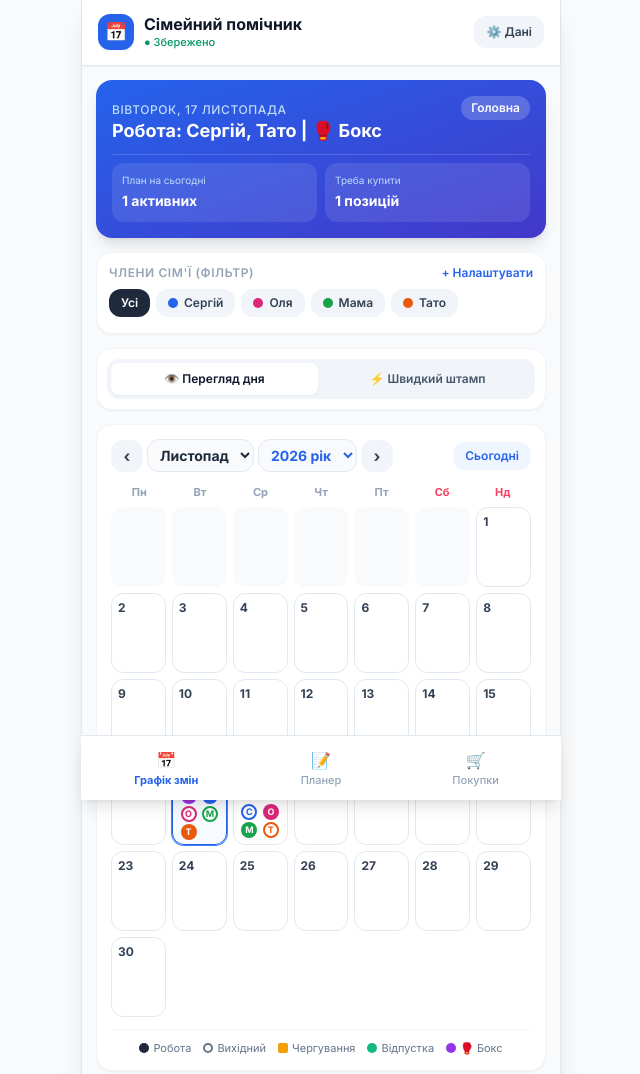
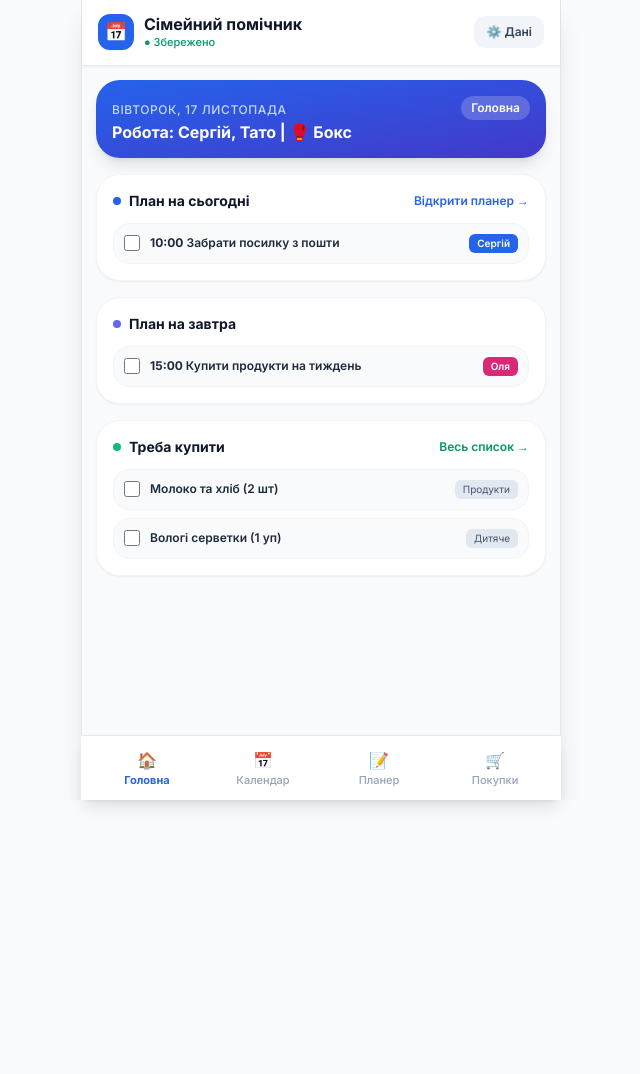
Before and after one commit to Simao12342/FamilyAsist, a plain HTML site: page index.html in a window 1280 px wide. Shown: the top 1074 px of the page, without its empty margins (319-959 px from the left). After the commit the page ends 800 px from the top, so only its background shows below. Drawn offline with nearby package versions, Linux system fonts and the light colour scheme.

Commit message:
Update index.html

```diff
--- a/index.html
+++ b/index.html
@@ -42,30 +42,54 @@
     <!-- Контент вкладок -->
     <main class="flex-1 p-3.5 space-y-4">
 
-      <!-- ВКЛАДКА 1: ГРАФІК ЗМІН ТА БОКС -->
-      <section id="tab-shifts" class="space-y-3.5">
-
-        <!-- Інформаційний віджет -->
-        <div class="bg-gradient-to-br from-blue-600 to-indigo-700 rounded-2xl p-4 text-white shadow-lg space-y-3">
+      <!-- ВКЛАДКА 0: ГОЛОВНА (ТИTУЛЬНА) СТОРІНКА -->
+      <section id="tab-home" class="space-y-4">
+        <!-- Вітання та статус змін на сьогодні -->
+        <div class="bg-gradient-to-br from-blue-600 to-indigo-700 rounded-3xl p-4 text-white shadow-lg space-y-3">
           <div class="flex justify-between items-start">
             <div>
-              <span id="header-today-date" class="text-xs uppercase tracking-wider text-blue-200 font-medium">Сьогодні</span>
-              <h2 id="header-today-title" class="text-lg font-bold leading-tight">Завантаження...</h2>
+              <span id="home-date-str" class="text-xs uppercase tracking-wider text-blue-200 font-medium">Сьогодні</span>
+              <h2 id="home-today-shifts" class="text-base font-bold leading-tight mt-0.5">Завантаження...</h2>
             </div>
             <span class="px-2.5 py-1 bg-white/20 rounded-full text-xs font-semibold backdrop-blur-md">Головна</span>
           </div>
-          <div class="grid grid-cols-2 gap-2 pt-2 border-t border-white/15">
-            <div onclick="switchTab('planner')" class="bg-white/10 hover:bg-white/15 p-2.5 rounded-xl cursor-pointer transition">
-              <span class="text-[10px] text-blue-200 block">План на сьогодні</span>
-              <span id="widget-events-count" class="text-sm font-bold">0 подій</span>
-            </div>
-            <div onclick="switchTab('shopping')" class="bg-white/10 hover:bg-white/15 p-2.5 rounded-xl cursor-pointer transition">
-              <span class="text-[10px] text-blue-200 block">Треба купити</span>
-              <span id="widget-shop-count" class="text-sm font-bold">0 товарів</span>
-            </div>
-          </div>
         </div>
 
+        <!-- План на сьогодні -->
+        <div class="bg-white p-4 rounded-3xl shadow-sm border border-slate-100 space-y-3">
+          <div class="flex justify-between items-center">
+            <h3 class="font-bold text-sm text-slate-900 flex items-center gap-2">
+              <span class="w-2 h-2 rounded-full bg-blue-600"></span> План на сьогодні
+            </h3>
+            <button onclick="switchTab('planner')" class="text-xs font-semibold text-blue-600 hover:underline">Відкрити планер →</button>
+          </div>
+          <div id="home-today-events" class="space-y-2"></div>
+        </div>
+
+        <!-- План на завтра -->
+        <div class="bg-white p-4 rounded-3xl shadow-sm border border-slate-100 space-y-3">
+          <div class="flex justify-between items-center">
+            <h3 class="font-bold text-sm text-slate-900 flex items-center gap-2">
+              <span class="w-2 h-2 rounded-full bg-indigo-500"></span> План на завтра
+            </h3>
+          </div>
+          <div id="home-tomorrow-events" class="space-y-2"></div>
+        </div>
+
+        <!-- Активні покупки -->
+        <div class="bg-white p-4 rounded-3xl shadow-sm border border-slate-100 space-y-3">
+          <div class="flex justify-between items-center">
+            <h3 class="font-bold text-sm text-slate-900 flex items-center gap-2">
+              <span class="w-2 h-2 rounded-full bg-emerald-500"></span> Треба купити
+            </h3>
+            <button onclick="switchTab('shopping')" class="text-xs font-semibold text-emerald-600 hover:underline">Весь список →</button>
+          </div>
+          <div id="home-shopping-list" class="space-y-2"></div>
+        </div>
+      </section>
+
+      <!-- ВКЛАДКА 1: КАЛЕНДАР / ГРАФІК ЗМІН -->
+      <section id="tab-shifts" class="hidden space-y-3.5">
         <div class="bg-white p-3 rounded-2xl shadow-sm border border-slate-100">
           <div class="flex justify-between items-center mb-2">
             <span class="text-xs font-semibold text-slate-400 uppercase tracking-wider">Члени сім'ї (фільтр)</span>
@@ -182,11 +206,15 @@
 
     </main>
 
-    <!-- Нижня навігація -->
-    <nav class="fixed bottom-0 left-1/2 -translate-x-1/2 w-full max-w-[480px] bg-white border-t border-slate-200 grid grid-cols-3 py-2 px-2 z-30 shadow-lg">
-      <button onclick="switchTab('shifts')" id="nav-shifts" class="flex flex-col items-center py-1 rounded-xl text-blue-600 font-bold">
+    <!-- Нижня навігація з 4 кнопками -->
+    <nav class="fixed bottom-0 left-1/2 -translate-x-1/2 w-full max-w-[480px] bg-white border-t border-slate-200 grid grid-cols-4 py-2 px-2 z-30 shadow-lg">
+      <button onclick="switchTab('home')" id="nav-home" class="flex flex-col items-center py-1 rounded-xl text-blue-600 font-bold">
+        <span class="text-base">🏠</span>
+        <span class="text-[11px]">Головна</span>
+      </button>
+      <button onclick="switchTab('shifts')" id="nav-shifts" class="flex flex-col items-center py-1 rounded-xl text-slate-400 font-medium">
         <span class="text-base">📅</span>
-        <span class="text-[11px]">Графік змін</span>
+        <span class="text-[11px]">Календар</span>
       </button>
       <button onclick="switchTab('planner')" id="nav-planner" class="flex flex-col items-center py-1 rounded-xl text-slate-400 font-medium">
         <span class="text-base">📝</span>
@@ -198,7 +226,7 @@
       </button>
     </nav>
 
-    <!-- Оновлене модальне вікно дня (тільки зміни + перемикач боксу) -->
+    <!-- Оновлене модальне вікно дня -->
     <div id="day-modal" class="fixed inset-0 bg-black/50 z-50 hidden flex items-end justify-center">
       <div class="bg-white w-full max-w-[480px] rounded-t-3xl p-4 space-y-4 max-h-[85vh] overflow-y-auto">
         <div class="flex justify-between items-center border-b border-slate-100 pb-3">
@@ -209,7 +237,6 @@
           <button onclick="closeDayModal()" class="w-8 h-8 rounded-full bg-slate-100 text-slate-600 font-bold">✕</button>
         </div>
 
-        <!-- Блок тренування з боксу (включити/виключити) -->
         <div class="bg-purple-50 border border-purple-200 p-3 rounded-2xl flex items-center justify-between">
           <div class="flex items-center gap-2">
             <span class="text-lg">🥊</span>
@@ -224,7 +251,6 @@
           </label>
         </div>
 
-        <!-- Список членів сім'ї та їх статус -->
         <div id="modal-users-shifts" class="space-y-2"></div>
 
         <div class="pt-2 border-t border-slate-100">
@@ -297,13 +323,13 @@
         { id: 'u4', name: 'Тато', color: '#ea580c' }
       ],
       shifts: {},
-      boxing: {}, // Зберігає дні, коли є бокс (наприклад, {'2026-11-17': true})
+      boxing: {},
       events: [],
       shopping: []
     };
 
     let ui = {
-      currentTab: 'shifts',
+      currentTab: 'home', // За замовчуванням відкривається головна сторінка
       currentYear: new Date().getFullYear(),
       currentMonth: new Date().getMonth(),
       selectedUserFilter: 'all',
@@ -327,17 +353,23 @@
       return formatDateKey(now.getFullYear(), now.getMonth(), now.getDate());
     }
 
+    function getTomorrowKey() {
+      const tomorrow = new Date();
+      tomorrow.setDate(tomorrow.getDate() + 1);
+      return formatDateKey(tomorrow.getFullYear(), tomorrow.getMonth(), tomorrow.getDate());
+    }
+
     async function loadState() {
       document.getElementById('sync-room-input').value = cloudRoom;
       try {
-        const local = localStorage.getItem('family_assistant_v4_' + cloudRoom);
+        const local = localStorage.getItem('family_assistant_v5_' + cloudRoom);
         if (local) {
           state = JSON.parse(local);
         } else {
           seedInitialData();
         }
       } catch (e) {
-        const local = localStorage.getItem('family_assistant_v4_' + cloudRoom);
+        const local = localStorage.getItem('family_assistant_v5_' + cloudRoom);
         if (local) state = JSON.parse(local);
         else seedInitialData();
       }
@@ -346,13 +378,13 @@
     }
 
     async function saveState() {
-      localStorage.setItem('family_assistant_v4_' + cloudRoom, JSON.stringify(state));
+      localStorage.setItem('family_assistant_v5_' + cloudRoom, JSON.stringify(state));
       document.getElementById('sync-status').textContent = '● Збережено';
       document.getElementById('sync-status').className = 'text-[11px] text-emerald-600 font-medium';
     }
 
     async function silentSync() {
-      const local = localStorage.getItem('family_assistant_v4_' + cloudRoom);
+      const local = localStorage.getItem('family_assistant_v5_' + cloudRoom);
       if (local) {
         const parsed = JSON.parse(local);
         if (JSON.stringify(parsed) !== JSON.stringify(state)) {
@@ -388,14 +420,16 @@
 
       state.shifts[k1] = { u1: 'work', u2: 'off', u3: 'off', u4: 'work' };
       state.shifts[k2] = { u1: 'off', u2: 'work', u3: 'work', u4: 'off' };
-      state.boxing[k1] = true; // Приклад боксу на сьогодні
+      state.boxing[k1] = true;
 
       state.events = [
-        { id: 'e1', date: k1, time: '10:00', title: 'Забрати посилку з пошти', user: 'u1', priority: 'normal', note: '', done: false }
+        { id: 'e1', date: k1, time: '10:00', title: 'Забрати посилку з пошти', user: 'u1', priority: 'normal', note: '', done: false },
+        { id: 'e2', date: k2, time: '15:00', title: 'Купити продукти на тиждень', user: 'u2', priority: 'high', note: '', done: false }
       ];
 
       state.shopping = [
-        { id: 's1', title: 'Молоко та хліб', qty: '2 шт', category: 'Продукти', bought: false }
+        { id: 's1', title: 'Молоко та хліб', qty: '2 шт', category: 'Продукти', bought: false },
+        { id: 's2', title: 'Вологі серветки', qty: '1 уп', category: 'Дитяче', bought: false }
       ];
       saveState();
     }
@@ -420,35 +454,91 @@
 
     function switchTab(tab) {
       ui.currentTab = tab;
-      ['shifts', 'planner', 'shopping'].forEach(t => {
+      ['home', 'shifts', 'planner', 'shopping'].forEach(t => {
         document.getElementById(`tab-${t}`).classList.toggle('hidden', t !== tab);
         const btn = document.getElementById(`nav-${t}`);
-        btn.className = t === tab
-          ? 'flex flex-col items-center py-1 rounded-xl text-blue-600 font-bold'
-          : 'flex flex-col items-center py-1 rounded-xl text-slate-400 font-medium';
+        if (btn) {
+          btn.className = t === tab
+            ? 'flex flex-col items-center py-1 rounded-xl text-blue-600 font-bold'
+            : 'flex flex-col items-center py-1 rounded-xl text-slate-400 font-medium';
+        }
       });
       renderAll();
     }
 
-    function renderHeaderWidget() {
+    // Рендер головної сторінки
+    function renderHomeDashboard() {
       const todayKey = getTodayKey();
+      const tomorrowKey = getTomorrowKey();
+
+      // Дата у шапці
       const options = { weekday: 'long', day: 'numeric', month: 'long' };
-      const dateStr = new Date().toLocaleDateString('uk-UA', options);
-      document.getElementById('header-today-date').textContent = dateStr;
+      document.getElementById('home-date-str').textContent = new Date().toLocaleDateString('uk-UA', options);
 
+      // Звірки на сьогодні
       const dayShifts = state.shifts[todayKey] || {};
       const workingNow = state.users.filter(u => dayShifts[u.id] === 'work').map(u => u.name);
       const hasBox = state.boxing[todayKey];
+      let todayText = workingNow.length > 0 ? `Робота: ${workingNow.join(', ')}` : 'Сьогодні всі вільні';
+      if (hasBox) todayText += ' | 🥊 Бокс';
+      document.getElementById('home-today-shifts').textContent = todayText;
 
-      let titleText = workingNow.length > 0 ? `Робота: ${workingNow.join(', ')}` : 'Всі відпочивають';
-      if (hasBox) titleText += ' | 🥊 Бокс';
-      document.getElementById('header-today-title').textContent = titleText;
+      // Події на сьогодні
+      const todayEvents = state.events.filter(e => e.date === todayKey);
+      const todayEvContainer = document.getElementById('home-today-events');
+      if (todayEvents.length === 0) {
+        todayEvContainer.innerHTML = `<p class="text-xs text-slate-400 py-1">На сьогодні справ немає 🎉</p>`;
+      } else {
+        todayEvContainer.innerHTML = todayEvents.map(e => {
+          const u = state.users.find(x => x.id === e.user);
+          return `
+            <div class="flex items-center justify-between p-2.5 rounded-2xl bg-slate-50 border border-slate-100 ${e.done ? 'opacity-60 line-through' : ''}">
+              <div class="flex items-center gap-2.5">
+                <input type="checkbox" ${e.done ? 'checked' : ''} onchange="toggleEventDone('${e.id}')" class="w-4 h-4 rounded text-blue-600">
+                <span class="text-xs font-semibold text-slate-800">${e.time ? `<b>${e.time}</b> ` : ''}${e.title}</span>
+              </div>
+              ${u ? `<span class="text-[10px] px-2 py-0.5 rounded-md font-semibold text-white" style="background:${u.color}">${u.name}</span>` : ''}
+            </div>
+          `;
+        }).join('');
+      }
 
-      const todayEvents = state.events.filter(e => e.date === todayKey && !e.done).length;
-      document.getElementById('widget-events-count').textContent = `${todayEvents} активних`;
+      // Події на завтра
+      const tomorrowEvents = state.events.filter(e => e.date === tomorrowKey);
+      const tomEvContainer = document.getElementById('home-tomorrow-events');
+      if (tomorrowEvents.length === 0) {
+        tomEvContainer.innerHTML = `<p class="text-xs text-slate-400 py-1">На завтра подій поки немає</p>`;
+      } else {
+        tomEvContainer.innerHTML = tomorrowEvents.map(e => {
+          const u = state.users.find(x => x.id === e.user);
+          return `
+            <div class="flex items-center justify-between p-2.5 rounded-2xl bg-slate-50 border border-slate-100 ${e.done ? 'opacity-60 line-through' : ''}">
+              <div class="flex items-center gap-2.5">
+                <input type="checkbox" ${e.done ? 'checked' : ''} onchange="toggleEventDone('${e.id}')" class="w-4 h-4 rounded text-blue-600">
+                <span class="text-xs font-semibold text-slate-800">${e.time ? `<b>${e.time}</b> ` : ''}${e.title}</span>
+              </div>
+              ${u ? `<span class="text-[10px] px-2 py-0.5 rounded-md font-semibold text-white" style="background:${u.color}">${u.name}</span>` : ''}
+            </div>
+          `;
+        }).join('');
+      }
 
-      const leftShop = state.shopping.filter(i => !i.bought).length;
-      document.getElementById('widget-shop-count').textContent = `${leftShop} позицій`;
+      // Активні покупки
+      const activeShop = state.shopping.filter(i => !i.bought).slice(0, 5); // Показуємо перші 5
+      const shopContainer = document.getElementById('home-shopping-list');
+      if (activeShop.length === 0) {
+        shopContainer.innerHTML = `<p class="text-xs text-slate-400 py-1">Список покупок порожній 👍</p>`;
+      } else {
+        shopContainer.innerHTML = activeShop.map(item => `
+          <div onclick="toggleShopItem('${item.id}')" class="flex items-center justify-between p-2.5 rounded-2xl bg-slate-50 border border-slate-100 cursor-pointer">
+            <div class="flex items-center gap-2.5">
+              <input type="checkbox" class="w-4 h-4 rounded text-emerald-600 pointer-events-none">
+              <span class="text-xs font-semibold text-slate-800">${item.title} ${item.qty ? `(${item.qty})` : ''}</span>
+            </div>
+            <span class="text-[10px] px-2 py-0.5 rounded-md bg-slate-200 text-slate-600">${item.category}</span>
+          </div>
+        `).join('');
+      }
     }
 
     function renderUserFilters() {
@@ -576,7 +666,7 @@
         }
         saveState();
         renderCalendar();
-        renderHeaderWidget();
+        renderHomeDashboard();
       } else {
         openDayModal(dateKey);
       }
@@ -586,7 +676,6 @@
       ui.activeDayModal = dateKey;
       document.getElementById('modal-day-title').textContent = `Дата: ${dateKey.split('-').reverse().join('.')}`;
 
-      // Чекбокс боксу
       const boxToggle = document.getElementById('modal-box-toggle');
       boxToggle.checked = !!state.boxing[dateKey];
 
@@ -628,7 +717,7 @@
       }
       saveState();
       renderCalendar();
-      renderHeaderWidget();
+      renderHomeDashboard();
     }
 
     function onModalShiftChange(dateKey, userId, status) {
@@ -640,7 +729,7 @@
       }
       saveState();
       renderCalendar();
-      renderHeaderWidget();
+      renderHomeDashboard();
     }
 
     function closeDayModal() {
@@ -721,7 +810,7 @@
       saveState();
       renderPlanner();
       renderCalendar();
-      renderHeaderWidget();
+      renderHomeDashboard();
     }
 
     function toggleEventDone(id) {
@@ -730,7 +819,7 @@
       saveState();
       renderPlanner();
       renderCalendar();
-      renderHeaderWidget();
+      renderHomeDashboard();
     }
 
     function deleteEvent(id) {
@@ -738,7 +827,7 @@
       saveState();
       renderPlanner();
       renderCalendar();
-      renderHeaderWidget();
+      renderHomeDashboard();
     }
 
     function renderShopping() {
@@ -796,7 +885,7 @@
       document.getElementById('shop-qty').value = '';
       saveState();
       renderShopping();
-      renderHeaderWidget();
+      renderHomeDashboard();
     }
 
     function toggleShopItem(id) {
@@ -804,21 +893,21 @@
       if (it) it.bought = !it.bought;
       saveState();
       renderShopping();
-      renderHeaderWidget();
+      renderHomeDashboard();
     }
 
     function deleteShopItem(id) {
       state.shopping = state.shopping.filter(x => x.id !== id);
       saveState();
       renderShopping();
-      renderHeaderWidget();
+      renderHomeDashboard();
     }
 
     function clearBoughtItems() {
       state.shopping = state.shopping.filter(x => !x.bought);
       saveState();
       renderShopping();
-      renderHeaderWidget();
+      renderHomeDashboard();
     }
 
     function openUsersModal() {
@@ -839,7 +928,6 @@
     }
 
     function addNewUser(ev) {
-      ev.dirname = '';
       ev.preventDefault();
       const name = document.getElementById('new-user-name').value.trim();
       const color = document.getElementById('new-user-color').value;
@@ -873,7 +961,7 @@
     }
 
     function renderAll() {
-      renderHeaderWidget();
+      renderHomeDashboard();
       renderUserFilters();
       renderCalendar();
       renderPlanner();
```
